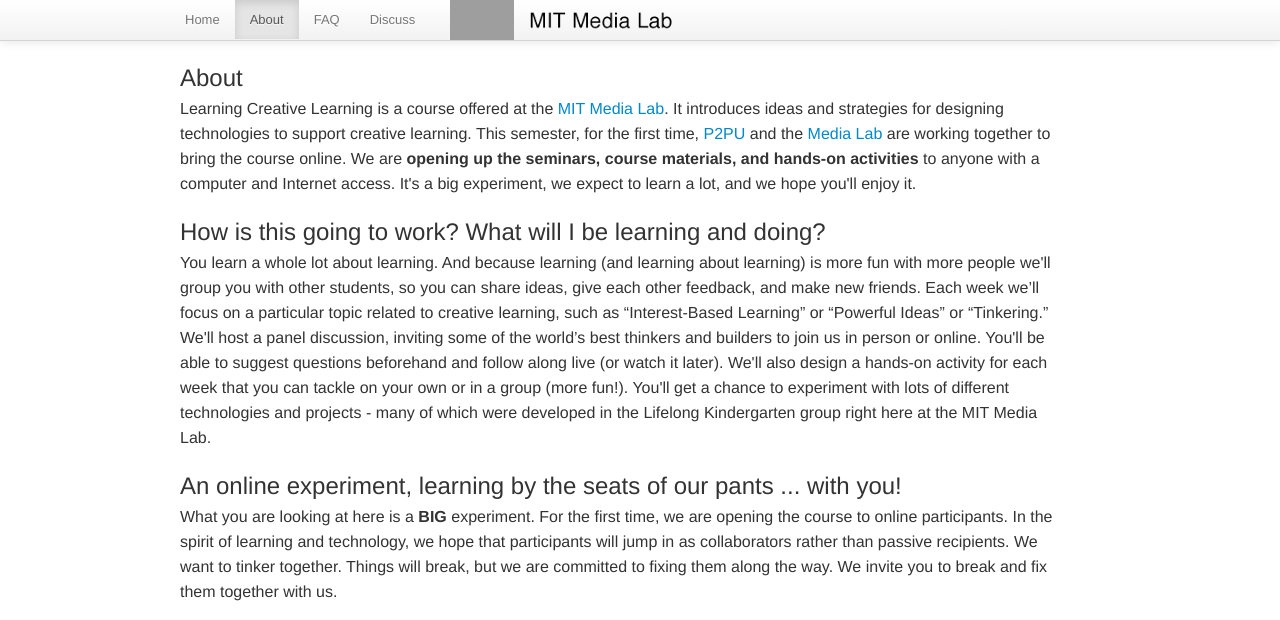
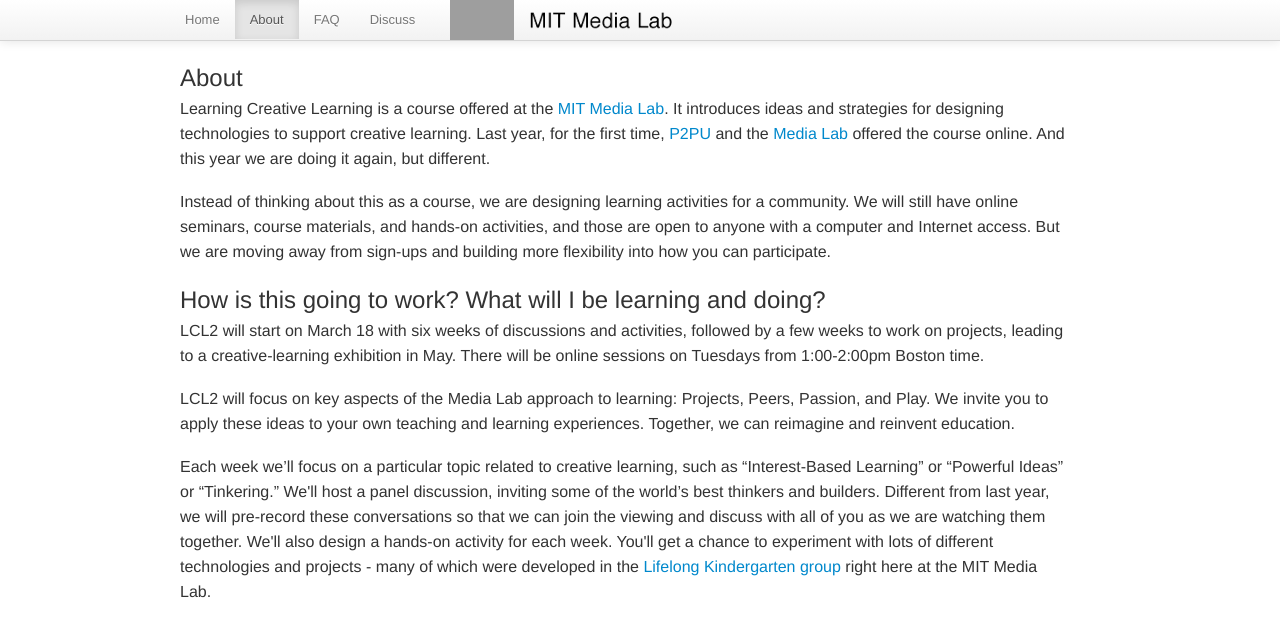
Before and after one commit to ntlrsk/lcl2.github.io, a Jekyll site: the page about.html, which Jekyll copies as it is, in a window 1280 px wide and 1400 px high. Shown: the top 620 px of the window. Built offline with Jekyll 4.4.1, drawn with Linux system fonts in a browser that asks for light colours; nearby versions of some CDN libraries; Markdown is read by kramdown in place of the engine named in the settings; comment, search, counter and statistics services are not loaded; some of the changed text lies outside the part shown; grey boxes are pictures that could not be loaded.

Commit message:
Updated content

```diff
--- a/about.html
+++ b/about.html
@@ -57,31 +57,28 @@
       <div style="margin-left: 40px; margin-right: 40px; ">
       <h2>About</h2>
 
-      <p class="lead">Learning Creative Learning is a course offered at the <a href="http://media.mit.edu">MIT Media Lab</a>. It introduces ideas and strategies for designing technologies to support creative learning. This semester, for the first time, <a href="http://p2pu.org">P2PU</a> and the <a href="http://media.mit.edu">Media Lab</a> are working together to bring the course online. We are <b>opening up the seminars, course materials, and hands-on activities</b> to anyone with a computer and Internet access. It's a big experiment, we expect to learn a lot, and we hope you'll enjoy it.</p>
+      <p class="lead">Learning Creative Learning is a course offered at the <a href="http://media.mit.edu">MIT Media Lab</a>. It introduces ideas and strategies for designing technologies to support creative learning. Last year, for the first time, <a href="http://p2pu.org">P2PU</a> and the <a href="http://media.mit.edu">Media Lab</a> offered the course online. And this year we are doing it again, but different.</p>
+<p class="lead">Instead of thinking about this as a course, we are designing learning activities for a community. We will still have online seminars, course materials, and hands-on activities, and those are open to anyone with a computer and Internet access. But we are moving away from sign-ups and building more flexibility into how you can participate.</p>
 
       <h2>How is this going to work? What will I be learning and doing?</h2>
 
-    	<p class="lead">You learn a whole lot about learning. And because learning (and learning about learning) is more fun with more people we'll group you with other students, so you can share ideas, give each other feedback, and make new friends. Each week we’ll focus on a particular topic related to creative learning, such as “Interest-Based Learning” or “Powerful Ideas” or “Tinkering.” We'll host a panel discussion, inviting some of the world’s best thinkers and builders to join us in person or online. You'll be able to suggest questions beforehand and follow along live (or watch it later). We'll also design a hands-on activity for each week that you can tackle on your own or in a group (more fun!). You'll get a chance to experiment with lots of different technologies and  projects - many of which were developed in the Lifelong Kindergarten group right here at the MIT Media Lab.</p>
+	<p class="lead">LCL2 will start on March 18 with six weeks of discussions and activities, followed by a few weeks to work on projects, leading to a creative-learning exhibition in May. There will be online sessions on Tuesdays from 1:00-2:00pm Boston time.</p>
+	<p class="lead">LCL2 will focus on key aspects of the Media Lab approach to learning: Projects, Peers, Passion, and Play. We invite you to apply these ideas to your own teaching and learning experiences. Together, we can reimagine and reinvent education.</p>
+    	<p class="lead">Each week we’ll focus on a particular topic related to creative learning, such as “Interest-Based Learning” or “Powerful Ideas” or “Tinkering.” We'll host a panel discussion, inviting some of the world’s best thinkers and builders. Different from last year, we will pre-record these conversations so that we can join the viewing and discuss with all of you as we are watching them together. We'll also design a hands-on activity for each week. You'll get a chance to experiment with lots of different technologies and  projects - many of which were developed in the <a href="http://llk.media.mit.edu" target="_blank">Lifelong Kindergarten group</a> right here at the MIT Media Lab.</p>
 
-      <h2>An online experiment, learning by the seats of our pants ... with you!</h2>
+      <h2>A big experiment. Tinkering together!</h2>
 
-        <p class="lead">What you are looking at here is a <b>BIG</b> experiment. For the first time, we are opening the course to online participants. In the spirit of learning and technology, we hope that participants will jump in as collaborators rather than passive recipients. We want to tinker together. Things will break, but we are committed to fixing them along the way. We invite you to break and fix them together with us.</p>
-        <p><center><iframe width="560" height="315" src="http://www.youtube.com/embed/mDdg_fFH5XI?rel=0" frameborder="0" allowfullscreen></iframe></center></p>
+        <p class="lead">Last year we said the course was a BIG experiment. And the same is true again this year. We plan to continue to tinker with the course format and explore new tools for sharing ideas and supporting discussions. We hope you will continue to tinker with us. In the spirit of learning and technology, we hope that you will jump in as collaborators rather than passive recipients. Things might break, but we are committed to fixing them and we invite you to break and fix things with us.</p>
 
         <h2>Who are you people? Who created this course?</h2>
 
-        <p class="lead">Learning Creative Learning is offered by Mitch Resnick, who is the director of Lifelong Kindergarten and the LEGO Papert Professor at the MIT Media Lab. He has been a pioneer in technology & learning for a looooooong time. And has built such wonderful things as <a href="http://scratch.mit.edu/">Scratch</a> and <a href="http://llk.media.mit.edu/projects.php?id=135">Programmable Bricks</a>, a collaboration with the LEGO Company. More about Mitch is <a href="http://web.media.mit.edu/~mres/">here</a>.</p>
+        <p class="lead">The on-campus version of Learning Creative Learning was first taught by Mitch Resnick, who is the director of Lifelong Kindergarten and the LEGO Papert Professor at the MIT Media Lab. He has been a pioneer in technology & learning for a looooooong time. And has built such wonderful things as <a href="http://scratch.mit.edu/">Scratch</a> and <a href="http://llk.media.mit.edu/projects.php?id=135">Programmable Bricks</a>, a collaboration with the LEGO Company. More about Mitch is <a href="http://web.media.mit.edu/~mres/">here</a>.</p>
 
-        <p class="lead">The course is a real team effort. <a href="http://web.media.mit.edu/~nrusk">Natalie Rusk</a>, a Research Scientist in the Lifelong Kindergarten group who founded the <a href="http://www.computerclubhouse.org/">Computer Clubhouse</a>, has been instrumenal in overall course design, and <a href="http://media.mit.edu/~ps1">Philipp Schmidt</a>, Executive Director of <a href="http://info.p2pu.org">P2PU</a>, has focused on bringing the course online. The other team members are <a href="http://www.ricarose.com">Ricarose Roque</a>, <a href="http://www.mit.edu/~sdg1/">Sayamindu Dasgupta</a>, <a href="https://plus.google.com/u/0/110842752070893997074/posts">Klaudia Leja</a> and <a href="http://learningcreativelearning.blogspot.com/">Katherine Levine</a>.</p>
+        <p class="lead">The online course is a real team effort. <a href="http://web.media.mit.edu/~nrusk">Natalie Rusk</a>, a Research Scientist in the Lifelong Kindergarten group who founded the <a href="http://www.computerclubhouse.org/">Computer Clubhouse</a>, has been instrumenal in overall course design, and <a href="http://1l2p.net">Philipp Schmidt</a>, cofounder of <a href="http://info.p2pu.org">P2PU</a> and a Director's Fellow at the Media Lab, experiments with new ways for people to learn online. The other team members are <a href="https://twitter.com/kamcconachie">Katherine McConachie</a>, <a href="https://twitter.com/AlishaPanjwani">Alisha Panjwani</a>, <a href="https://twitter.com/grifpeterson">Grif Peterson</a>, and <a href="http://www.srishtisethi.com/">Srishti Sethi</a>.
 
-    		<h2>Open critique</h2>
+              <h2>This year we built an amazing new platform</h2>
 
-              <p class="lead">One of the big challenges of online learning is to scale the expert. In the studio model of learning, which is pretty much how things work at the Media Lab, more experienced students and faculty will review and critique your work. That is hard to move online. But we'll try. As part of the course, we will organize a studio review session in which Mitch and Natalie will invite some of the online students to present and discuss their work and give them feedback.</p>
-
-              <h2>Check out our shiny new platform</h2>
-
-              <p class="lead">Actually, don’t, because we didn’t build a shiny new platform. Our platform is the web and we like things distributed and open. We also wanted to create a model that is easy to replicate for anyone. We use off-the-shelf Google+ tools, like Hangouts and Google+ communities; and open source software like the Mechanical MOOC (<a href="https://github.com/p2pu/mechanicalmooc">github</a>). You have no excuse not to build a course like this yourself!</p>
-
+              <p class="lead">Actually, we didn't! Like last year, our platform is still the web and we like things distributed and open. We also wanted to create a model that is easy to replicate for anyone. We use off-the-shelf tools, like Google Hangouts and open source software like the Mechanical MOOC (<a href="https://github.com/p2pu/mechanicalmooc">github</a>) and <a href="http://discourse.org" target="_blank">Discourse</a>. It's not that hard to build a course like this yourself!</p>
 
     <h2>Questions? Comments? Go right ahead!</h2>
     <br>
--- a/faq.html
+++ b/faq.html
@@ -60,33 +60,29 @@
       <div style="margin-left: 40px; margin-right: 40px; ">
       <h2>Frequently Asked Questions</h2>
 
-	<h2>How do I sign up? Oh no, I missed the sign-up deadline?</h2>
+	<h3>How do I sign up? Oh no, I missed the sign-up deadline!!!</h3>
 
-	<p class="lead">Good news. You didn't miss anything. There is no sign-up. If you like you are free to register your email adress so we can send you regular updates and reminders about seminars and activities. But you can also just follow along the announcements we will be posting in the <a href="http://discuss-learn.media.mit.edu" target="_blank"> discussion forum</a>. The whole idea of sign-up is so 2013. This is not a course, it's a ... learning community.</p>
+	<p class="lead">Good news. You didn't miss anything. There is no sign-up. If you like, you are free to <a href="http://eepurl.com/ODa-v" target="_blank">register your email</a> so we can send you regular updates about seminars and activities. But you can also just follow along with the announcements we will be posting in the <a href="http://discuss-learn.media.mit.edu" target="_blank"> discussion forum</a>. The whole idea of sign-up is so 2013. This is not a course, it's a ... learning community.</p>
 
-	  <h2>What time are the seminars? What if that time doesn't work for me?</h2>
+	  <h3>What time are the seminars? What if that time doesn't work for me?</h3>
 
-	  <p class="lead">The seminars are Tuesdays, between 1pm - 2pm (US East Coast). We will be hosting the conversations on the <a href="http://unhangout.media.mit.edu" target="_blank">Unhangout</a> platform. We will send reminders by email every week and also post announcements in the <a href="http://discuss-learn.media.mit.edu" target="_blank">Discussion Forum</a>. Many of you have indicated they want to watch live, but there is absolutely no problem (or major disadvantage) to watching the recording at some later time.</p>
+	  <p class="lead">The seminars are Tuesdays, between 1pm - 2pm (US East Coast). We will be hosting the conversations on the <a href="http://unhangout.media.mit.edu" target="_blank">Unhangout</a> platform. We will send reminders by email every week and also post announcements in the <a href="http://discuss-learn.media.mit.edu" target="_blank">discussion forum</a>. Many of you have indicated they want to watch live, but there is absolutely no problem (or major disadvantage) to watching the recording at some later time.</p>
 
-          <h2>I have a question about how this works - Where can I get help?</h2>
+          <h3>I have a question about how this works - Where can I get help?</h3>
 
-            <p class="lead">Once you sign up, you can join our Google Community. The Google Community will be the place where you can watch streaming hangouts live, discuss with your peers, and post your projects. The “Questions” section on the Creative Learning Community page will be the place to post any questions that come up. Either the Creative Learning Team or your fellow peers will be able to provide answers. You can also send an email directly to the Creative Learning Team at medialabcourse@p2pu.org.</p>
+            <p class="lead">The best place is our <a href="http://discuss-learn.media.mit.edu" target="_blank"> discussion forum</a>. The forum will be the central place for conversations with other participants, to share your work with others, and give feedback.</p>
 
-	  <h2>How much time will the course take?</h2>
+	  <h3>How much time will the course take?</h3>
 
 	    <p class="lead">We don't require a particular commitment - it really depends on what you want to get out of the course. If you want to fully participate, you should plan on 4-8 hours / week. The live seminars are about an hour. Readings and reflections could take anywhere from 1-4 (or even more) hours. You might end up discussing some of your work other learners. And the activities are relatively open ended as well. It's possible to build a small Scratch project in 30 minutes, or spend a full day refining it. Also, there is no requirement to complete <b>everything</b>. Go at your own pace, and have fun with this!</p>
 
-          <h2>Will I get some kind of certification?</h2>
+          <h3>Will I get some kind of certification?</h3>
 
            <p class="lead">No. There will be no certification. But you’ll learn a lot, and hopefully have a great time working with other smart people.</p>
 
-          <h2>Do I need a group or can I go at this alone?</h2>
+          <h3>I missed the live streaming of the weekly seminar is there anywhere else I can watch it?</h3>
 
-           <p class="lead">When you first sign up, we will group you with other participants to ask questions and help each other out. However, how much work you do within your group is up to you. We think working in small groups will make this a much better experience.</p>
-
-          <h2>I missed the live streaming of the weekly seminar is there anywhere else I can watch it?</h2>
-
-            <p class="lead">Slacker! But so are we. That's why we made sure you can watch it from the video section of this site (http://learn.media.mit.edu) the week after it streamed or from the weekly community page. Find the link to the week on the Course page.</p>
+            <p class="lead">No worries! We will add links to all the videos to this site, and we will post announcements in the <a href="http://discuss-learn.media.mit.edu" target="_blank">Discussion Forum</a>.</p>
 
 	<h2>Your question isn't answered here? Leave us a comment:</h2>
 <br>
```
